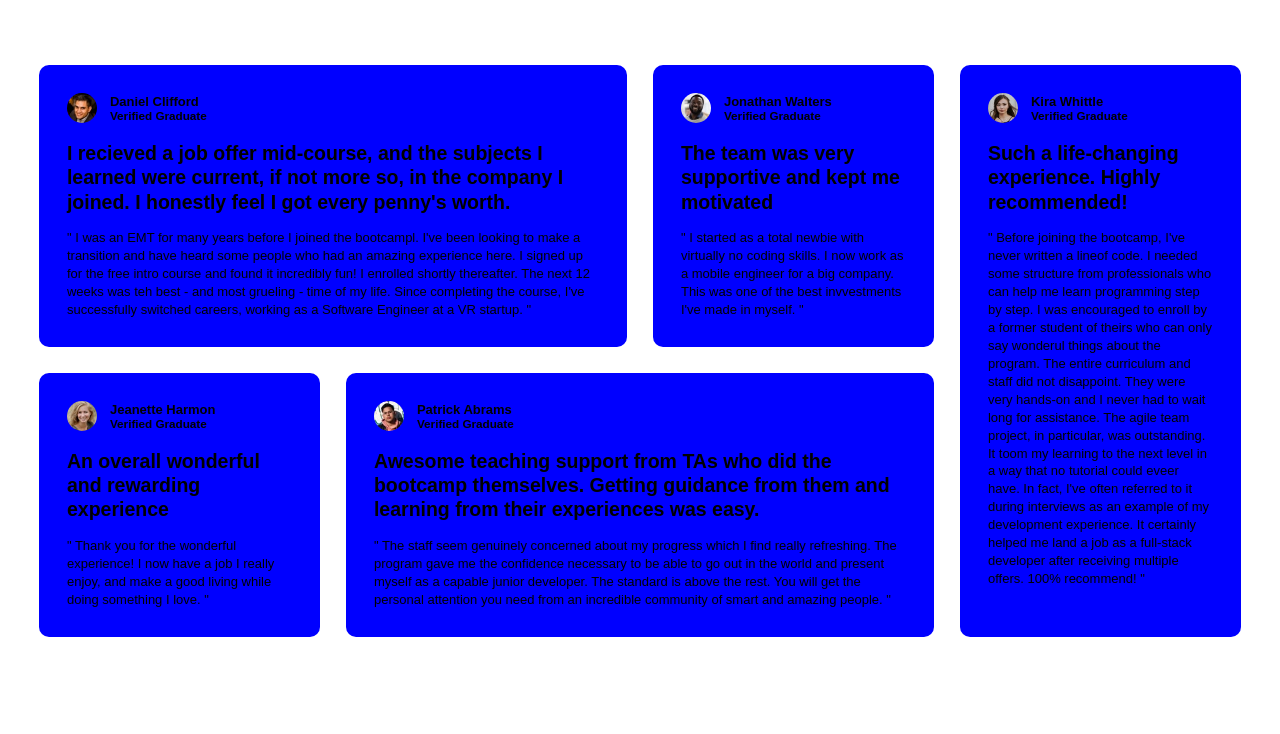
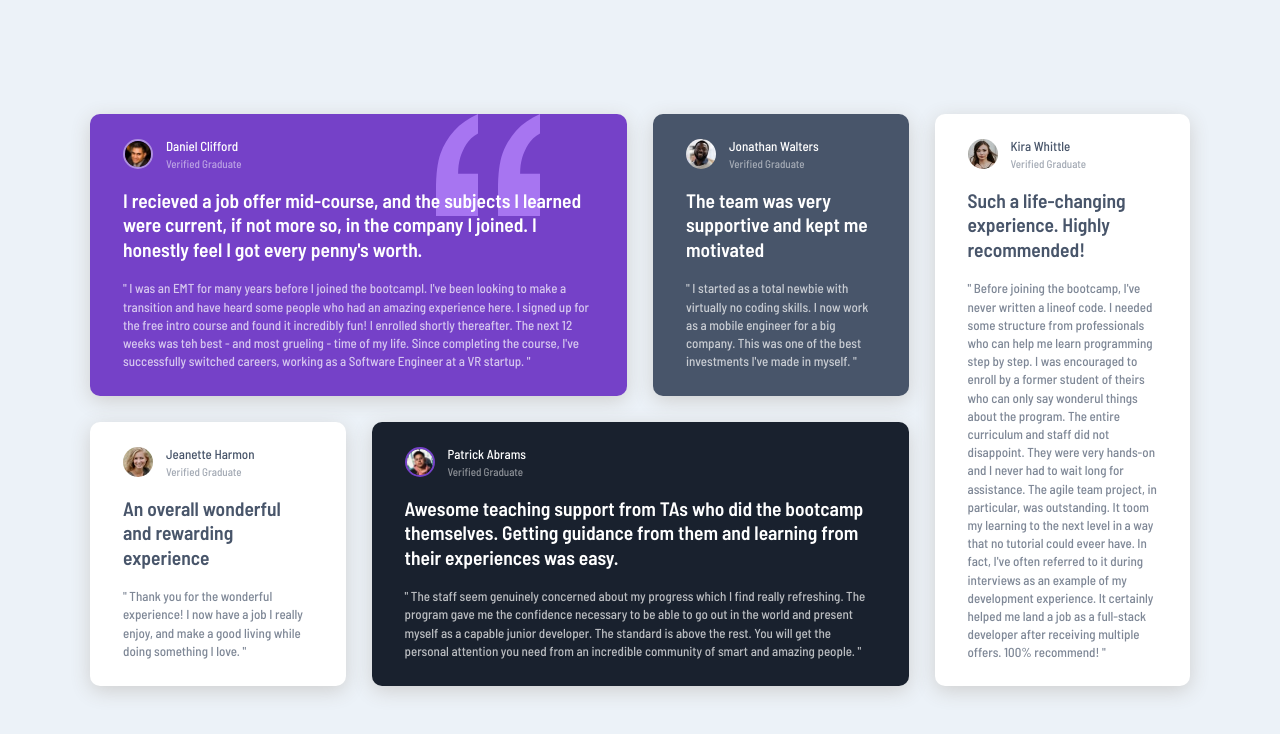
Before and after one commit to DuraBull/Testimonials-Grid-Section, a plain HTML site: page index.html in a window 1280 px wide. Drawn offline with Linux system fonts and the light colour scheme.

Commit message:
Completion

```diff
--- a/index.html
+++ b/index.html
@@ -11,70 +11,125 @@
     <header></header>
     <main>
       <div class="grid">
-
         <div class="card daniel">
           <div class="graduate">
-            <img src="images/image-daniel.jpg" alt="Daniel Clifford">
+            <img src="images/image-daniel.jpg" alt="Daniel Clifford" />
             <div class="name">
               <h1 class="grad-name">Daniel Clifford</h1>
               <h2 class="verified">Verified Graduate</h2>
             </div>
           </div>
-          <div class="quote">
-            <h1 class="quote-header">I recieved a job offer mid-course, and the subjects I learned were current, if not more so, in the company I joined. I honestly feel I got every penny's worth.</h1>
-            <p class="quote-main">" I was an EMT for many years before I joined the bootcampl. I've been looking to make a transition and have heard some people who had an amazing experience here. I signed up for the free intro course and found it incredibly fun! I enrolled shortly thereafter. The next 12 weeks was teh best - and most grueling - time of my life. Since completing the course, I've successfully switched careers, working as a Software Engineer at a VR startup. "</p>
+          <div class="quote-header">
+            <h1>
+              I recieved a job offer mid-course, and the subjects I learned were
+              current, if not more so, in the company I joined. I honestly feel
+              I got every penny's worth.
+            </h1>
+          </div>
+          <div class="quote-main">
+            <p>
+              " I was an EMT for many years before I joined the bootcampl. I've
+              been looking to make a transition and have heard some people who
+              had an amazing experience here. I signed up for the free intro
+              course and found it incredibly fun! I enrolled shortly thereafter.
+              The next 12 weeks was teh best - and most grueling - time of my
+              life. Since completing the course, I've successfully switched
+              careers, working as a Software Engineer at a VR startup. "
+            </p>
           </div>
         </div>
         <div class="card jonathan">
           <div class="graduate">
-            <img src="images/image-jonathan.jpg" alt="Jonathan Walters">
+            <img src="images/image-jonathan.jpg" alt="Jonathan Walters" />
             <div class="name">
               <h1 class="grad-name">Jonathan Walters</h1>
               <h2 class="verified">Verified Graduate</h2>
             </div>
           </div>
-          <div class="quote">
-            <h1 class="quote-header">The team was very supportive and kept me motivated</h1>
-            <p class="quote-main">" I started as a total newbie with virtually no coding skills. I now work as a mobile engineer for a big company. This was one of the best invvestments I've made in myself. "</p>
+          <div class="quote-header">
+            <h1>The team was very supportive and kept me motivated</h1>
+          </div>
+          <div class="quote-main">
+            <p>
+              " I started as a total newbie with virtually no coding skills. I
+              now work as a mobile engineer for a big company. This was one of
+              the best investments I've made in myself. "
+            </p>
           </div>
         </div>
         <div class="card jeanette">
           <div class="graduate">
-            <img src="images/image-jeanette.jpg" alt="Jeanette Harmon">
+            <img src="images/image-jeanette.jpg" alt="Jeanette Harmon" />
             <div class="name">
               <h1 class="grad-name">Jeanette Harmon</h1>
               <h2 class="verified">Verified Graduate</h2>
             </div>
           </div>
-          <div class="quote">
-            <h1 class="quote-header">An overall wonderful and rewarding experience</h1>
-            <p class="quote-main">" Thank you for the wonderful experience! I now have a job I really enjoy, and make a good living while doing something I love. "</p>
+          <div class="quote-header">
+            <h1>An overall wonderful and rewarding experience</h1>
+          </div>
+          <div class="quote-main">
+            <p>
+              " Thank you for the wonderful experience! I now have a job I
+              really enjoy, and make a good living while doing something I love.
+              "
+            </p>
           </div>
         </div>
         <div class="card patrick">
           <div class="graduate">
-            <img src="images/image-patrick.jpg" alt="Patrick Abrams">
+            <img src="images/image-patrick.jpg" alt="Patrick Abrams" />
             <div class="name">
               <h1 class="grad-name">Patrick Abrams</h1>
               <h2 class="verified">Verified Graduate</h2>
             </div>
           </div>
-          <div class="quote">
-            <h1 class="quote-header">Awesome teaching support from TAs who did the bootcamp themselves. Getting guidance from them and learning from their experiences was easy.</h1>
-            <p class="quote-main">" The staff seem genuinely concerned about my progress which I find really refreshing. The program gave me the confidence necessary to be able to go out in the world and present myself as a capable junior developer. The standard is above the rest. You will get the personal attention you need from an incredible community of smart and amazing people. "</p>
+          <div class="quote-header">
+            <h1>
+              Awesome teaching support from TAs who did the bootcamp themselves.
+              Getting guidance from them and learning from their experiences was
+              easy.
+            </h1>
+            </div>
+            <div class="quote-main">
+            <p>
+              " The staff seem genuinely concerned about my progress which I
+              find really refreshing. The program gave me the confidence
+              necessary to be able to go out in the world and present myself as
+              a capable junior developer. The standard is above the rest. You
+              will get the personal attention you need from an incredible
+              community of smart and amazing people. "
+            </p>
           </div>
         </div>
         <div class="card kira">
           <div class="graduate">
-            <img src="images/image-kira.jpg" alt="Kira Whittle">
+            <img src="images/image-kira.jpg" alt="Kira Whittle" />
             <div class="name">
               <h1 class="grad-name">Kira Whittle</h1>
               <h2 class="verified">Verified Graduate</h2>
             </div>
           </div>
-          <div class="quote">
-            <h1 class="quote-header">Such a life-changing experience. Highly recommended!</h1>
-            <p class="quote-main">" Before joining the bootcamp, I've never written a lineof code. I needed some structure from professionals who can help me learn programming step by step. I was encouraged to enroll by a former student of theirs who can only say wonderul things about the program. The entire curriculum and staff did not disappoint. They were very hands-on and I never had to wait long for assistance. The agile team project, in particular, was outstanding. It toom my learning to the next level in a way that no tutorial could eveer have. In fact, I've often referred to it during interviews as an example of my development experience. It certainly helped me land a job as a full-stack developer after receiving multiple offers. 100% recommend! "</p>
+          <div class="quote-header">
+            <h1>
+              Such a life-changing experience. Highly recommended!
+            </h1>
+            </div>
+            <div class="quote-main">
+            <p>
+              " Before joining the bootcamp, I've never written a lineof code. I
+              needed some structure from professionals who can help me learn
+              programming step by step. I was encouraged to enroll by a former
+              student of theirs who can only say wonderul things about the
+              program. The entire curriculum and staff did not disappoint. They
+              were very hands-on and I never had to wait long for assistance.
+              The agile team project, in particular, was outstanding. It toom my
+              learning to the next level in a way that no tutorial could eveer
+              have. In fact, I've often referred to it during interviews as an
+              example of my development experience. It certainly helped me land
+              a job as a full-stack developer after receiving multiple offers.
+              100% recommend! "
+            </p>
           </div>
         </div>
       </div>
--- a/sass/base/_base.sass
+++ b/sass/base/_base.sass
@@ -1,6 +1,9 @@
 body
-    // display: flex
-    // place-items: center
-    // height: 100vh
-    padding: 5em 3em
+    background: $light-grayish-blue
+    display: flex
+    font-family: "Barlow Semi Condensed", sans-serif
+    place-items: center
+    place-content: center
+    height: 100vh
+    padding: 5em 2em
     font-size: 13px
--- a/sass/layout/_grid.sass
+++ b/sass/layout/_grid.sass
@@ -1,16 +1,18 @@
 .grid
+    max-width: 1100px
     display: grid
     grid-template-columns: repeat(4, 1fr)
     grid-auto-flow: dense
     gap: 2em
 
 .card
-    background: blue
     display: flex
     flex-direction: column
+    align-content: space-between
     gap: 1.4em
     border-radius: 10px
-    padding: 2.15em
+    padding: 1.85em 2.54em
+    box-shadow: 0 5px 20px $light-gray
 .graduate
     display: flex
     flex-direction: row
@@ -21,31 +23,53 @@
         width: 30px
         height: 30px
         border-radius: 50%
+    .name
+        display: flex
+        flex-direction: column
+        gap: .2em
     .grad-name
         font-size: 1em
+        font-weight: $font-medium
     .verified
-        font-size: .9em
+        font-weight: $font-medium
+        font-size: .85em
+        opacity: 50%
 
-.quote
-    .quote-header
-        font-size: 1.5em
-        line-height: 1.24em
-        padding-bottom: .8em
-    .quote-main
-        line-height: 1.38em
-
-
+.quote-header
+    font-weight: $font-semibold
+    font-size: .75em
+    line-height: 2.5em
+.quote-main
+    font-size: 1em
+    font-weight: $font-medium
+    line-height: 1.4em
+    opacity: 70%
 
 .daniel
     grid-column: 1 / span 2
+    background: $moderate-violet url("../images/bg-pattern-quotation.svg") no-repeat
+    background-position: 80% 0
+    color: $white
+    img
+        border: 2px solid lighten($moderate-violet, 20%)
 
 .jonathan
+    background: $dark-grayish-blue
+    color: $white
 
 .jeanette
+    background: $white
+    color: $dark-grayish-blue
 
 .patrick
     grid-column: 2 / span 2
+    background: $dark-blackish-blue
+    color: $white
+    img
+        border: 2px solid $moderate-violet
 
 .kira
     grid-column: 4
     grid-row: 1 / span 2
+    background: $white
+    color: $dark-grayish-blue
--- /dev/null
+++ b/sass/layout/_mobile.sass
@@ -0,0 +1,6 @@
+@media screen and (max-width: 50em)
+    body
+        height: 100%
+    .grid
+        display: flex
+        flex-direction: column
--- a/sass/main.sass
+++ b/sass/main.sass
@@ -18,3 +18,6 @@
 
 
 // 5. Components
+
+// 6. Mobile
+@import layout/mobile
```
Also changed, not shown: css/main.css, 1 other file.
